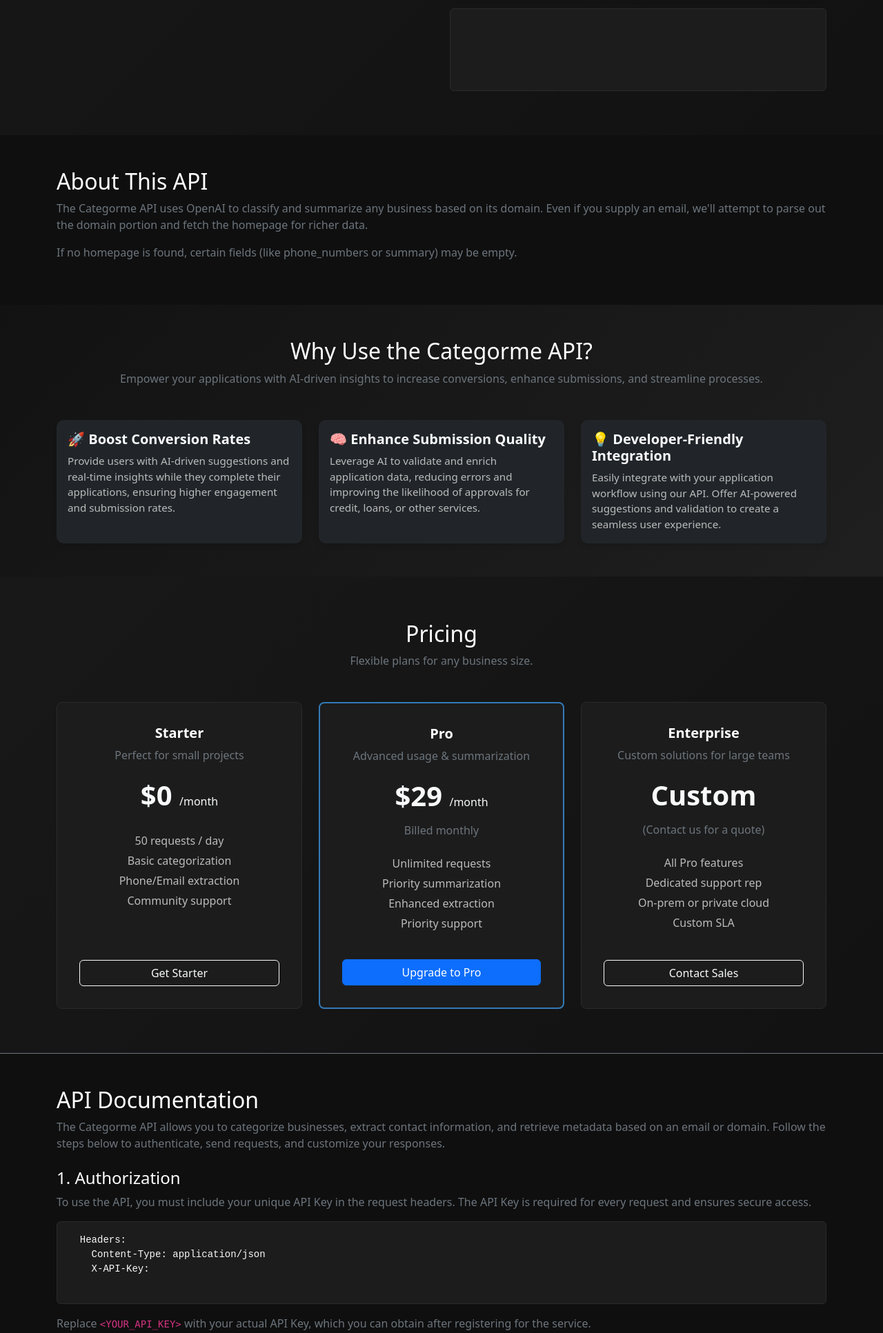
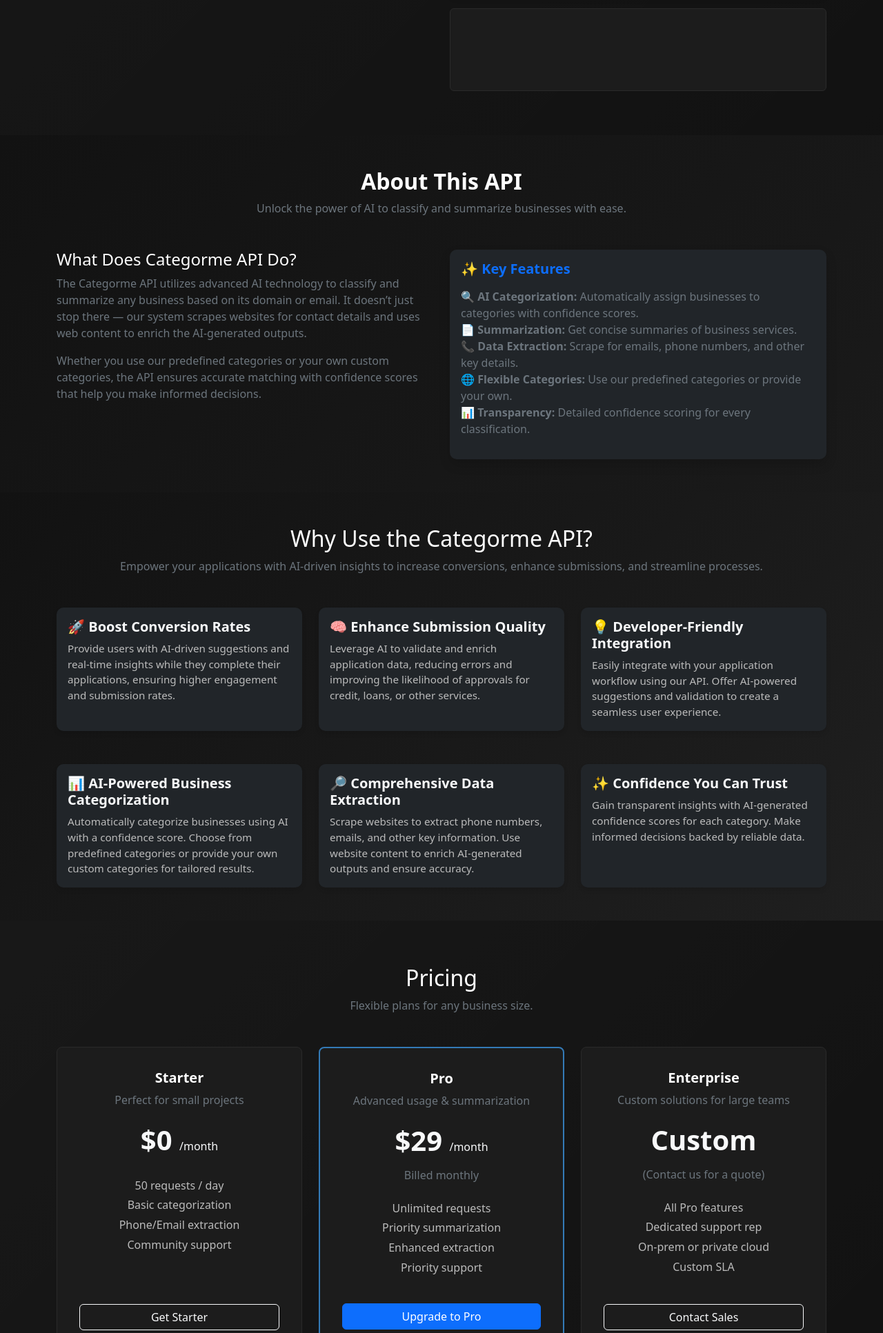
Before and after one commit to devinpicciolini/categorme, a Flask app: page / in a window 1280 px wide. Shown: the part 737-2670 px from the top of the page at 69% size. Run offline with Flask 3, Linux system fonts and the light colour scheme.

Commit message:
Add files via upload

```diff
--- a/templates/index.html
+++ b/templates/index.html
@@ -303,21 +303,45 @@
   </section>
 
 
-
 <!-- About Section -->
-  <section id="about" class="py-5">
+<section id="about" class="py-5" style="background: linear-gradient(135deg, #121212, #1a1a1a);">
     <div class="container">
-      <h2 class="text-white">About This API</h2>
+      <div class="text-center mb-5">
+        <h2 class="text-white fw-bold">About This API</h2>
         <p class="text-secondary">
-        The Categorme API uses OpenAI to classify and summarize any business based
-        on its domain. Even if you supply an email, we'll attempt to parse out the
-        domain portion and fetch the homepage for richer data.
+          Unlock the power of AI to classify and summarize businesses with ease.
+        </p>
+      </div>
+      <div class="row g-4">
+        <!-- Left Content -->
+        <div class="col-md-6">
+          <h4 class="text-white">What Does Categorme API Do?</h4>
+          <p class="text-secondary">
+            The Categorme API utilizes advanced AI technology to classify and summarize any business based on its domain or email. It doesn’t just stop there — our system scrapes websites for contact details and uses web content to enrich the AI-generated outputs.
           </p>
           <p class="text-secondary">
-        If no homepage is found, certain fields (like phone_numbers or summary) may be empty.
+            Whether you use our predefined categories or your own custom categories, the API ensures accurate matching with confidence scores that help you make informed decisions.
           </p>
         </div>
+        <!-- Right Content -->
+        <div class="col-md-6">
+          <div class="card bg-dark text-light border-0 h-100 shadow">
+            <div class="card-body">
+              <h5 class="card-title text-primary">✨ Key Features</h5>
+              <ul class="list-unstyled text-secondary mt-3">
+                <li><strong>🔍 AI Categorization:</strong> Automatically assign businesses to categories with confidence scores.</li>
+                <li><strong>📄 Summarization:</strong> Get concise summaries of business services.</li>
+                <li><strong>📞 Data Extraction:</strong> Scrape for emails, phone numbers, and other key details.</li>
+                <li><strong>🌐 Flexible Categories:</strong> Use our predefined categories or provide your own.</li>
+                <li><strong>📊 Transparency:</strong> Detailed confidence scoring for every classification.</li>
+              </ul>
+            </div>
+          </div>
+        </div>
+      </div>
+    </div>
   </section>
+
 
 <!-- Benefits Section -->
 <section id="benefits" class="py-5">
@@ -356,6 +380,41 @@
               <h5 class="card-title">💡 Developer-Friendly Integration</h5>
               <p class="card-text">
                 Easily integrate with your application workflow using our API. Offer AI-powered suggestions and validation to create a seamless user experience.
+              </p>
+            </div>
+          </div>
+        </div>
+      </div>
+      <div class="row g-4 mt-4">
+        <!-- Card 4 -->
+        <div class="col-md-4">
+          <div class="card bg-dark text-light border-0 h-100">
+            <div class="card-body">
+              <h5 class="card-title">📊 AI-Powered Business Categorization</h5>
+              <p class="card-text">
+                Automatically categorize businesses using AI with a confidence score. Choose from predefined categories or provide your own custom categories for tailored results.
+              </p>
+            </div>
+          </div>
+        </div>
+        <!-- Card 5 -->
+        <div class="col-md-4">
+          <div class="card bg-dark text-light border-0 h-100">
+            <div class="card-body">
+              <h5 class="card-title">🔎 Comprehensive Data Extraction</h5>
+              <p class="card-text">
+                Scrape websites to extract phone numbers, emails, and other key information. Use website content to enrich AI-generated outputs and ensure accuracy.
+              </p>
+            </div>
+          </div>
+        </div>
+        <!-- Card 6 -->
+        <div class="col-md-4">
+          <div class="card bg-dark text-light border-0 h-100">
+            <div class="card-body">
+              <h5 class="card-title">✨ Confidence You Can Trust</h5>
+              <p class="card-text">
+                Gain transparent insights with AI-generated confidence scores for each category. Make informed decisions backed by reliable data.
               </p>
             </div>
           </div>
```
Lines whose indentation alone changed are shown as unchanged.
